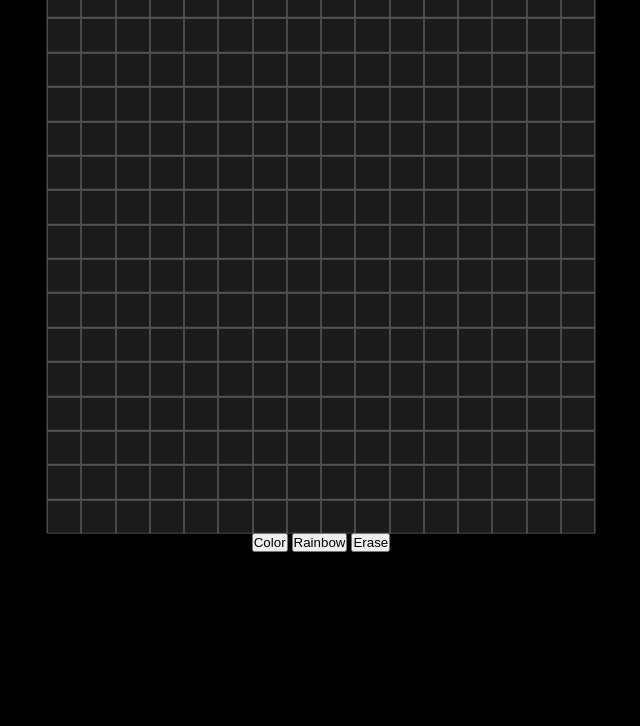
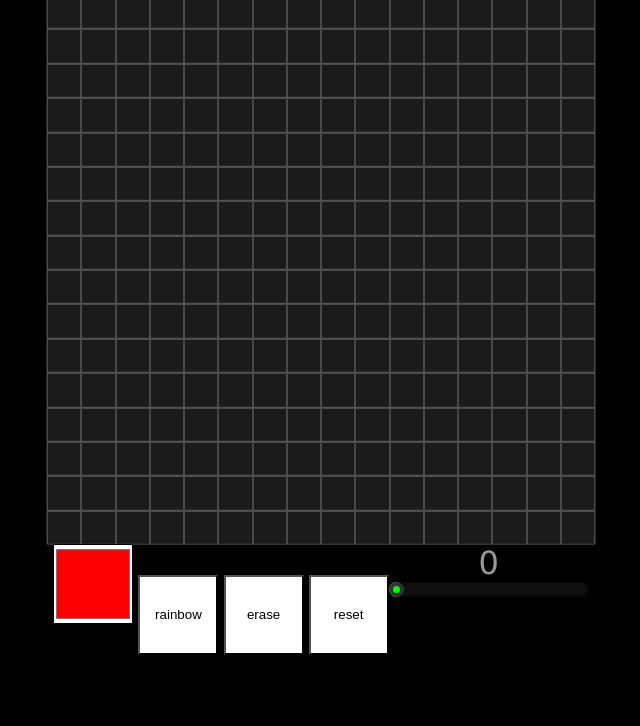
Before and after one commit to UsmaanShafiq/EtchASketch, a plain HTML site: page index.html in a window 1280 px wide. Shown: the part 74-800 px from the top of the page, without its empty margins (319-959 px from the left). Drawn offline with Linux system fonts and the light colour scheme.

Commit message:
incomplete

```diff
--- a/assets/css/style.css
+++ b/assets/css/style.css
@@ -9,20 +9,23 @@ body{
     align-items: center;
     box-sizing: border-box;
     background: black;
+    font-family: Verdana, Geneva, Tahoma, sans-serif;
 }
 .wrapper{
     padding: 30px;
+    /* display: flex;
+    flex-direction: row-reverse;
+    align-items: center; */
 }
 .container{
     display: flex;
     justify-content: center;
     align-items: center;
     flex-direction: column;
-
-
 }
 .container h2{
     color: #fff;
+    margin-bottom: 10px;
 }
 #pixelsContainer{
     display: flex;
@@ -50,3 +53,38 @@ body{
     display: flex;
     justify-content: center;
 }
+.tools input{
+    background: #fff;
+    height: 80px;
+    width: 80px;
+}
+
+/* Range Slider */
+#rangeValue {
+    position: relative;
+    display: block;
+    text-align: center;
+    font-size: 2em;
+    color: #999;
+    font-weight: 400;
+  }
+  .range {
+    width: 200px;
+    height: 15px;
+    -webkit-appearance: none;
+    background: #111;
+    outline: none;
+    border-radius: 15px;
+    overflow: hidden;
+    box-shadow: inset 0 0 5px rgba(0, 0, 0, 1);
+  }
+  .range::-webkit-slider-thumb {
+    -webkit-appearance: none;
+    width: 15px;
+    height: 15px;
+    border-radius: 50%;
+    background: #00fd0a;
+    cursor: pointer;
+    border: 4px solid #333;
+    box-shadow: -407px 0 0 400px #00fd0a;
+  }
--- a/assets/js/script.js
+++ b/assets/js/script.js
@@ -1,18 +1,13 @@
-//pseudo code
-/*
-    1. user will set number of pixels on page
-*/
-
-
-// Sets important constants and variables
-
 const pixelsContainer = document.getElementById("pixelsContainer");
 let rows = document.getElementsByClassName("gridRow");
 let cells = document.getElementsByClassName("cell");
 let btns = document.querySelectorAll('input');
+let rangeVal = document.getElementsByClassName('range').value;
 let action='' ;
 
 
+
+//  Grid Code Starts  //
 
 // Creates a default grid sized 16x16
 function defaultGrid() {
@@ -20,10 +15,8 @@ function defaultGrid() {
     makeColumns(16);
 }
 defaultGrid();
-
 // Takes (rows, columns) input and makes a grid
 function makeRows(rowNum) {
-
     // Creates rows
     for (r = 0; r < rowNum; r++) {
         let row = document.createElement("div");
@@ -47,20 +40,24 @@ function makeColumns(cellNum) {
     };
 };
 
+//  End Grid Code   //
 
-function drawColor(cells){
-    cells.forEach(cell => {
-        cell.onmouseover = (e) => cell.style.background = '#fff';
-    });
+
+
+
+let selectedColor =  document.querySelector("input[type='color']");
+selectedColor.onclick = pickedColor(selectedColor);
+
+function pickedColor (selectedColor){
+    selectedColor.addEventListener('change', (e) => {
+        bgClr = e.target.value;
+        console.log(bgClr);
+    })
 }
 
 
-function eraseColor(cells){
-    cells.forEach(cell => {
-        cell.onmouseover = (e) => cell.style.background = 'transparent';
-    });
-}
 
+//Rainbow Color
 function randomColor() {
     let color = [];
     for (let i = 0; i < 3; i++) {
@@ -74,20 +71,43 @@ function randomColorPicked(cells){
     });
 }
 
+//Erase Color
+function eraseColor(cells){
+    cells.forEach(cell => {
+        cell.onmouseover = (e) => cell.style.background = 'transparent';
+    });
+}
+
+
+//Reset Color
+function resetColor(){
+    cells.forEach(cell => {
+        cell.style.background = 'inherit';
+    });
+}
 
 
 btns.forEach(btn => {
     btn.addEventListener('click', (e) =>{
         action = e.target.value;
-        if (action == 'Erase') {
+        console.log(action = e.target.value);
+        if (action == 'erase') {
             eraseColor(cells);
         }
-        else if (action == 'Rainbow') {
+        else if (action == 'rainbow'){
             randomColorPicked(cells);
         }
+        else if (action == 'reset'){
+            resetColor(cells);
+        }
         else{
-            drawColor(cells);
+
         }
     });
+});
 
-});
+
+
+function rangeSlide(value) {
+    document.getElementById('rangeValue').innerHTML = value + 'x' + value;
+}
--- a/index.html
+++ b/index.html
@@ -16,12 +16,21 @@
         </div>
         <div class="tools-container">
             <div class="tools">
-                <input type="button" value="Color"></input>
-                <input type="button" value="Rainbow"></input>
-                <input type="button" value="Erase"></input>
+                <input type="color" value="#FF0000"></input>
+                <input type="button" value="rainbow"></input>
+                <input type="button" value="erase"></input>
+                <input type="button" value="reset"></input>
+            </div>
+            <div>
+                <span id="rangeValue">0</span>
+                <input class="range" type="range" value="16" min="16" max="100" onChange="rangeSlide(this.value)" onmousemove="rangeSlide(this.value)"></Input>
             </div>
         </div>
+
+
     </div>
+
+
 
 
     <!-- JavaScript -->
```
